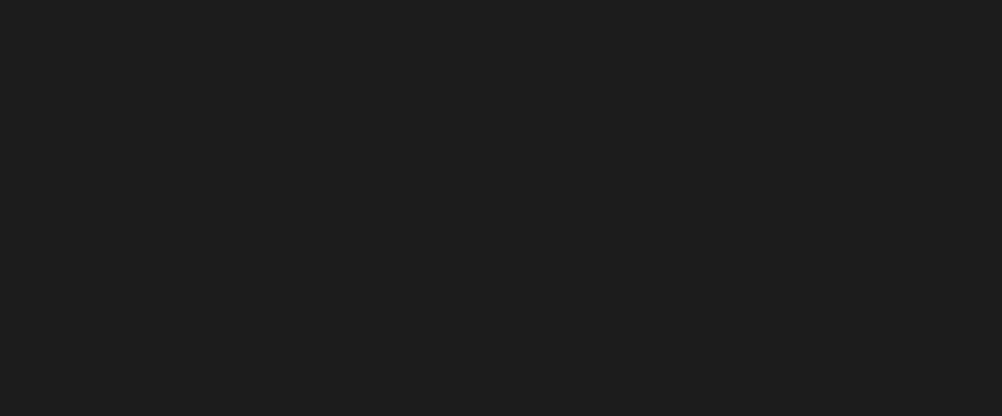
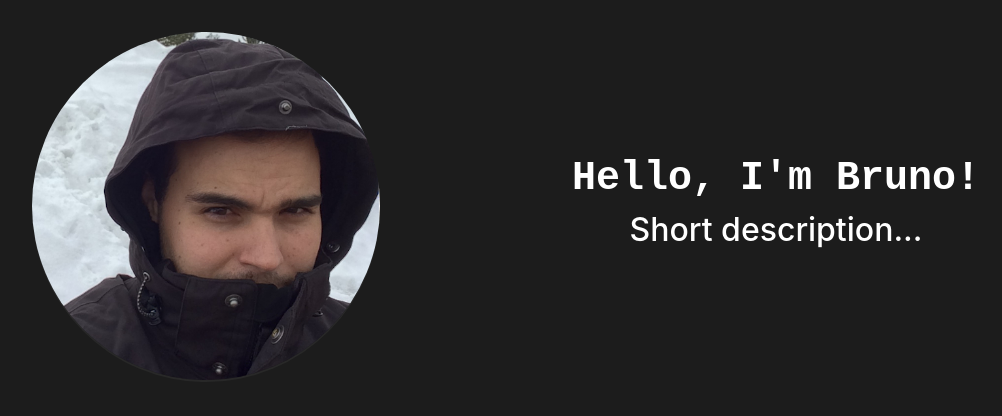
Before and after one commit to bpaulo/cs50project0, a plain HTML site: page index.html in a window 1280 px wide. Shown: the whole page, without its empty margins (54-1056 px from the left). Drawn offline with nearby package versions, Linux system fonts and the light colour scheme.

Commit message:
Added main area.

```diff
--- a/index.html
+++ b/index.html
@@ -13,6 +13,18 @@
     <title>I'm Bruno</title>
 </head>
 <body>
-
+    <main>
+        <div class="container">
+            <div class="row my-3">
+                <div class="col-md-4 px-md-3 py-md-3 order-md-1 px-5 py-5">
+                    <img id="avatar" src="images/bruno.JPG" alt="Bruno" title="Bruno">
+                </div>
+                <div class="col-md-8 order-md-2 px-auto py-auto align-self-center text-center">
+                    <h1>Hello, I'm Bruno!</h1>
+                    <h2>Short description...</h2>
+                </div>
+            </div>
+        </div>
+    </main>
 </body>
 </html>
```
